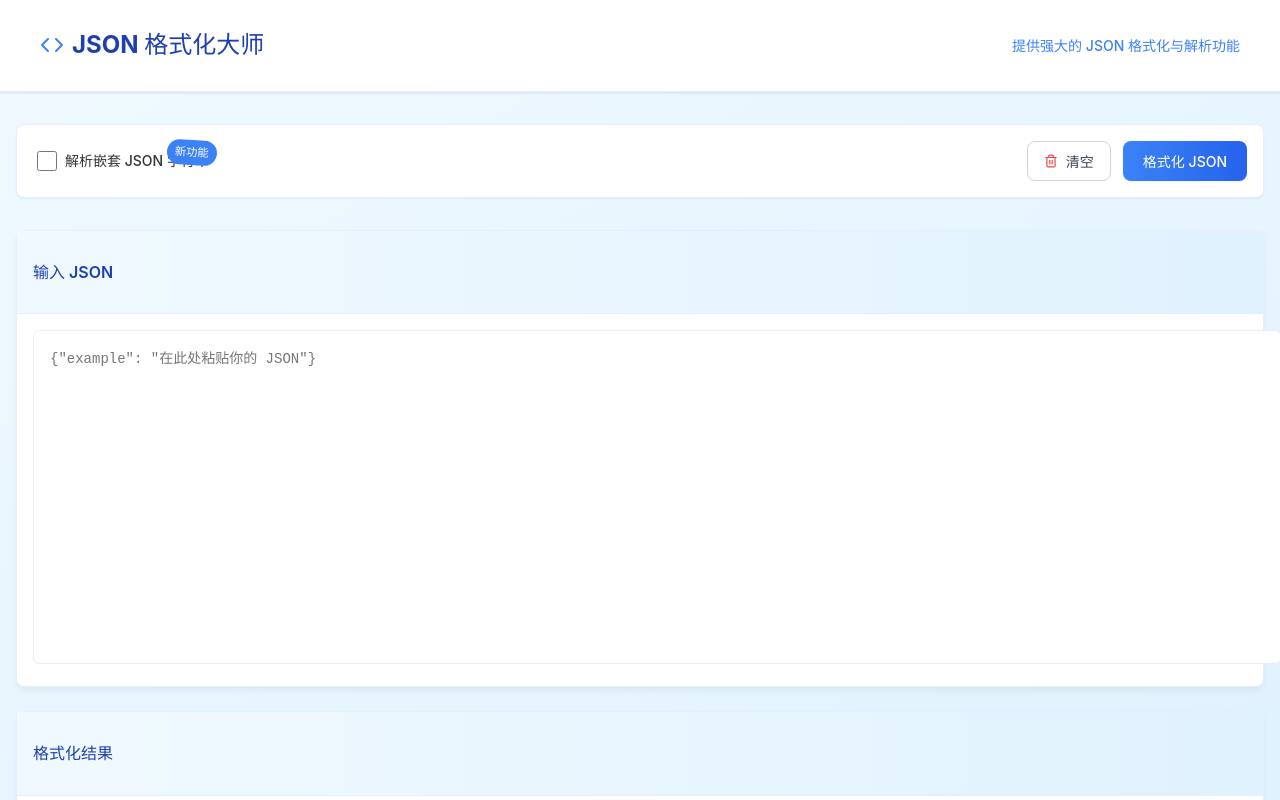
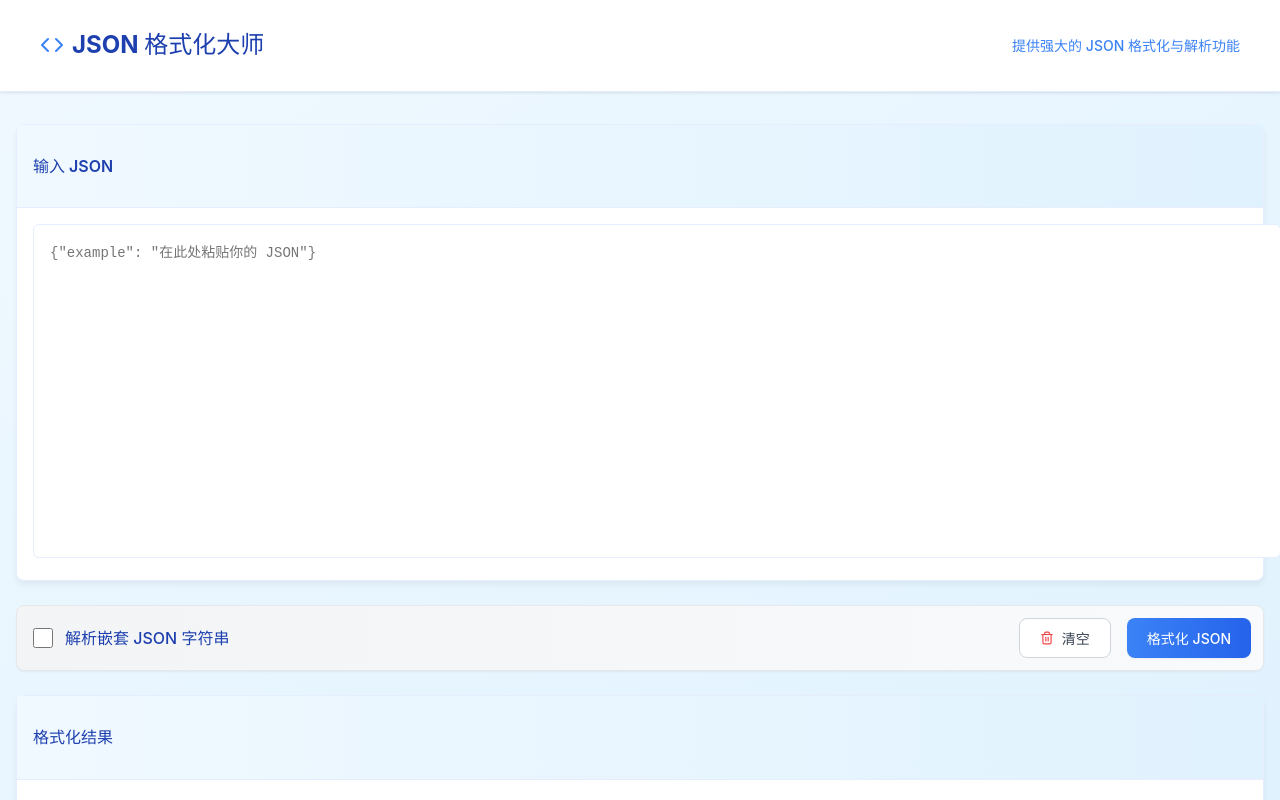
Before and after one commit to zyphs21/JsonFormatMaster, a React (Vite) app: page / in a window 1280 px wide. Built offline with nearby package versions, Linux system fonts and the light colour scheme.

Commit message:
feat: 将“解析嵌套 JSON 字符串”和"清空"和"格式化JSON"按钮放到中间

```diff
--- a/src/components/JsonFormatter.tsx
+++ b/src/components/JsonFormatter.tsx
@@ -401,43 +401,6 @@ const JsonFormatter: React.FC = () => {
       {/* 主内容区 */}
       <main style={styles.main}>
         <div style={styles.content}>
-          {/* 工具栏 */}
-          <div style={styles.toolbar}>
-            <div style={styles.toolbarFlex}>
-              <div style={styles.checkboxContainer}>
-                <input
-                  type="checkbox"
-                  id="processNestedJson"
-                  checked={processNestedJson}
-                  onChange={handleToggleNestedJson}
-                  style={styles.checkbox}
-                />
-                <label htmlFor="processNestedJson" style={styles.checkboxLabel}>
-                  解析嵌套 JSON 字符串
-                </label>
-                <div style={styles.badge}>
-                  新功能
-                </div>
-              </div>
-
-              <div style={styles.buttonContainer}>
-                <button
-                  onClick={handleClear}
-                  style={styles.clearButton}
-                >
-                  <FiTrash2 style={styles.clearButtonIcon} /> 清空
-                </button>
-
-                <button
-                  onClick={formatJson}
-                  style={styles.formatButton}
-                >
-                  格式化 JSON
-                </button>
-              </div>
-            </div>
-          </div>
-
           {/* 输入输出区域 */}
           <div style={styles.grid}>
             {/* 输入区域 */}
@@ -456,6 +419,94 @@ const JsonFormatter: React.FC = () => {
                   style={styles.textarea}
                   placeholder='{"example": "在此处粘贴你的 JSON"}'
                 />
+              </div>
+            </div>
+
+            {/* 操作区域 */}
+            <div style={{
+              display: 'flex',
+              flexDirection: 'column',
+              gap: '1rem'
+            }}>
+              {/* 操作按钮和选项 */}
+              <div style={{
+                display: 'flex',
+                alignItems: 'center',
+                justifyContent: 'space-between',
+                padding: '0.75rem',
+                background: 'linear-gradient(to right, #f3f4f6, #f9fafb)',
+                borderRadius: '0.5rem',
+                boxShadow: '0 1px 2px rgba(0,0,0,0.05)',
+                border: '1px solid #e5e7eb'
+              }}>
+                <div style={{
+                  display: 'flex',
+                  alignItems: 'center',
+                }}>
+                  <input
+                    type="checkbox"
+                    id="processNestedJson"
+                    checked={processNestedJson}
+                    onChange={handleToggleNestedJson}
+                    style={{
+                      width: '1.25rem',
+                      height: '1.25rem',
+                      marginRight: '0.75rem',
+                      accentColor: '#3b82f6'
+                    }}
+                  />
+                  <label htmlFor="processNestedJson" style={{
+                    fontSize: '1rem',
+                    fontWeight: '500',
+                    color: '#1e40af'
+                  }}>
+                    解析嵌套 JSON 字符串
+                  </label>
+                </div>
+
+                <div style={{
+                  display: 'flex',
+                  gap: '1rem'
+                }}>
+                  <button
+                    onClick={handleClear}
+                    style={{
+                      display: 'flex',
+                      alignItems: 'center',
+                      padding: '0.5rem 1.25rem',
+                      border: '1px solid #d1d5db',
+                      borderRadius: '0.5rem',
+                      background: 'white',
+                      color: '#374151',
+                      fontSize: '0.875rem',
+                      fontWeight: '500',
+                      cursor: 'pointer',
+                      transition: 'all 0.2s'
+                    }}
+                  >
+                    <FiTrash2 style={{ color: '#ef4444', marginRight: '0.5rem' }} /> 清空
+                  </button>
+
+                  <button
+                    onClick={formatJson}
+                    style={{
+                      display: 'flex',
+                      alignItems: 'center',
+                      padding: '0.625rem 1.25rem',
+                      border: 'none',
+                      borderRadius: '0.5rem',
+                      background: 'linear-gradient(to right, #3b82f6, #2563eb)',
+                      color: 'white',
+                      fontSize: '0.875rem',
+                      fontWeight: '500',
+                      cursor: 'pointer',
+                      transition: 'all 0.2s',
+                      boxShadow: '0 1px 2px rgba(0,0,0,0.05)'
+                    }}
+                  >
+                    格式化 JSON
+                  </button>
+                </div>
               </div>
             </div>
 
```
